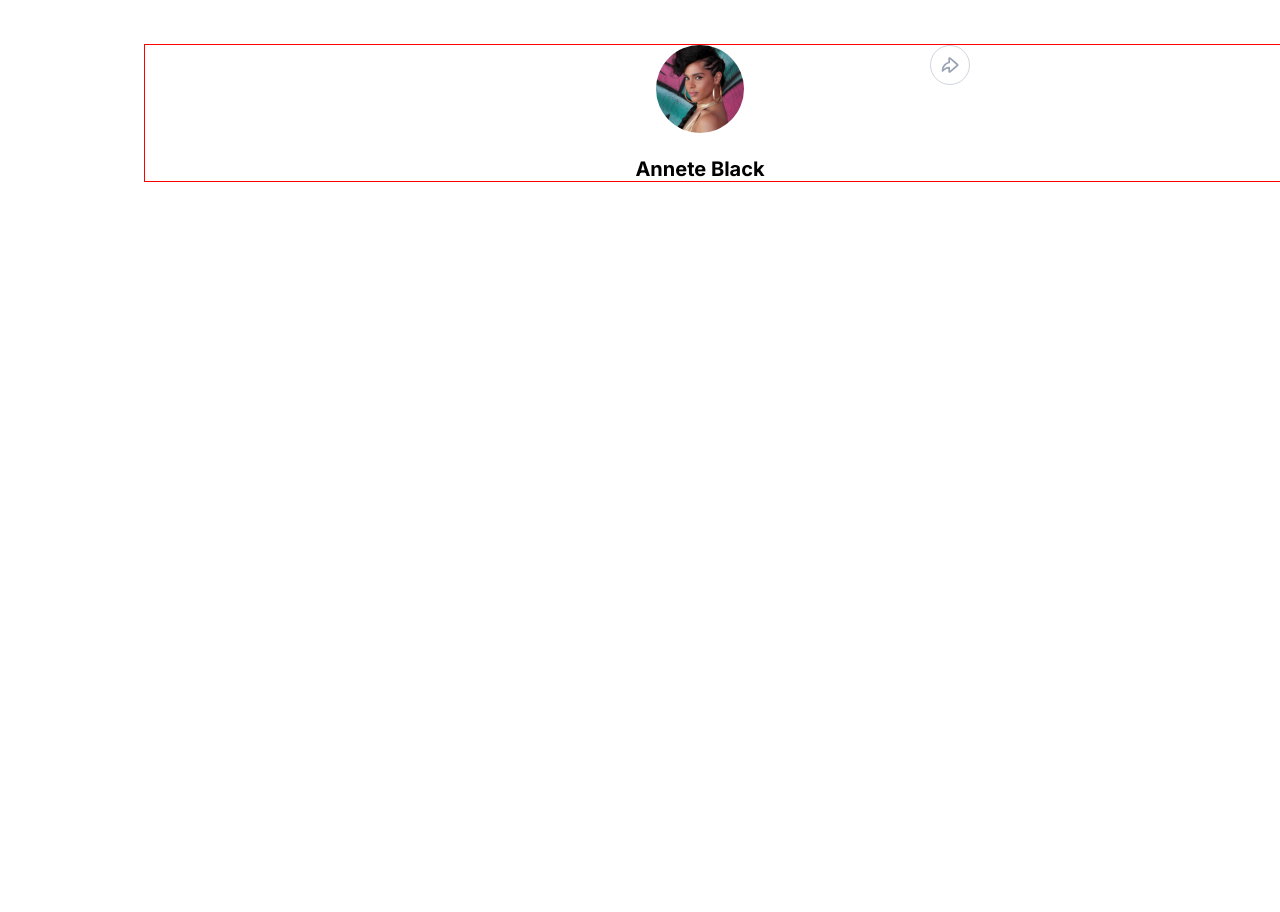
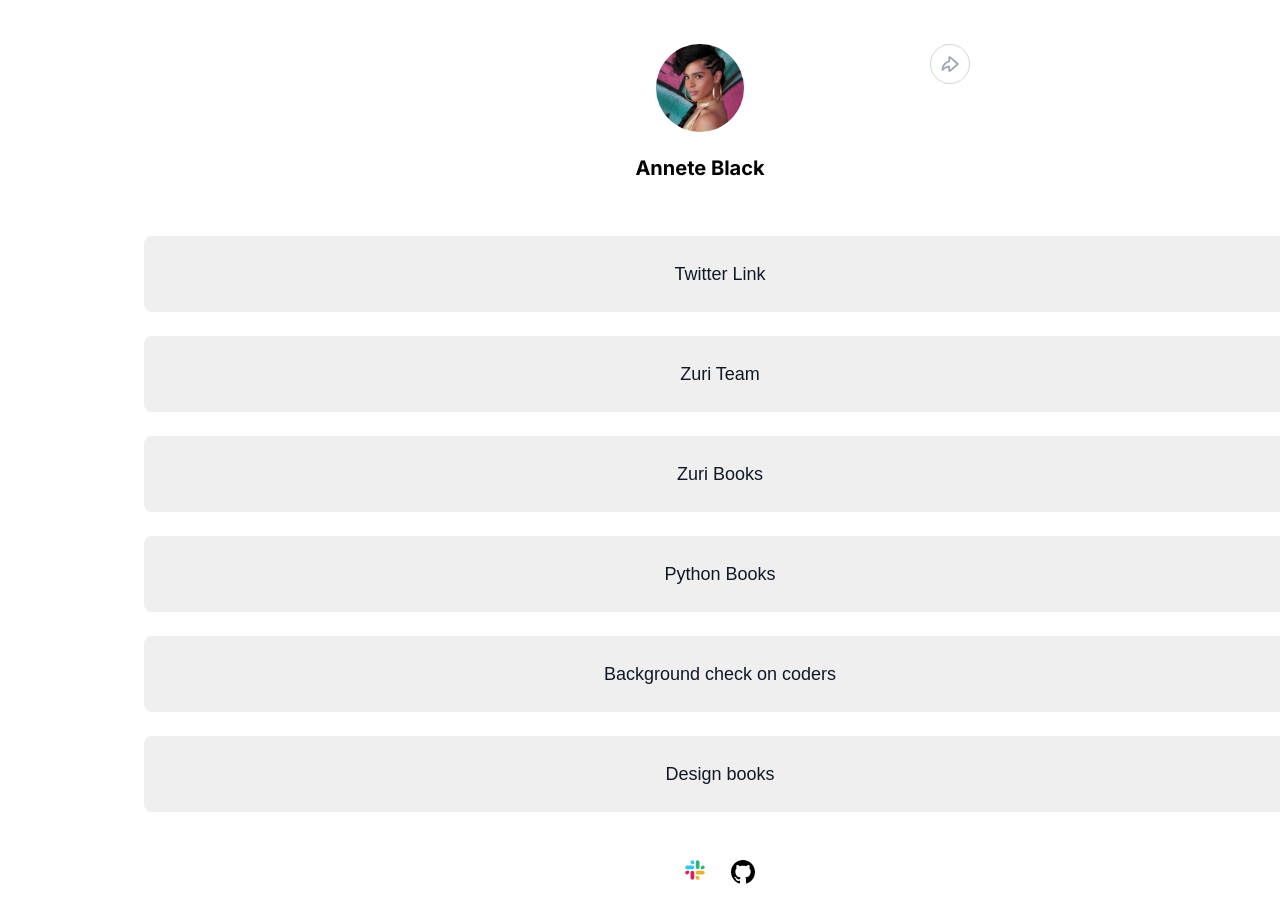
Before and after one commit to antomuangigitau/linktree_example, a React (Create React App) app: page / in a window 1280 px wide. Before the commit the page ends 844 px from the top, so only its background shows below. Built offline with nearby package versions, Linux system fonts and the light colour scheme.

Commit message:
Added a main section

```diff
--- a/src/App.js
+++ b/src/App.js
@@ -1,9 +1,11 @@
 import Header from './components/Header/Header';
+import Main from './components/Main/Main';
 
 function App() {
   return (
     <div className='App'>
       <Header />
+      <Main />
     </div>
   );
 }
--- a/src/components/Header/Header.js
+++ b/src/components/Header/Header.js
@@ -6,7 +6,7 @@ const Header = () => {
     <header className={styles['App__header']}>
       <div className={styles['container']}>
         <div className={styles['header__container']}>
-          <Img id='profile__img'></Img>
+          <Img id='profile__img' />
           <h4 className={styles.name}>Annete Black</h4>
         </div>
         <div className={styles.round}>
--- a/src/components/Header/Header.module.css
+++ b/src/components/Header/Header.module.css
@@ -5,7 +5,7 @@
   align-items: center;
   justify-content: center;
   margin-top: 44px;
-  border: 1px solid red;
+  margin-bottom: 56px;
 }
 .container {
   /* border: 1px solid red; */
--- /dev/null
+++ b/src/components/Main/Main.js
@@ -0,0 +1,30 @@
+import React from 'react';
+import styles from './Main.module.css';
+import { links } from '../../data';
+import { Slack, Github } from '../../icons';
+const Main = () => {
+  return (
+    <main className={styles.main}>
+      {links.map((linkItem) => {
+        const { id, title, link } = linkItem;
+        return (
+          <button className={styles.btn} key={id}>
+            <a className={styles.links} href={link}>
+              {title}
+            </a>
+          </button>
+        );
+      })}
+      <div className={styles['btn__container']}>
+        <a id='slack' href='_'>
+          <Slack />
+        </a>
+        <a id='github' href='_'>
+          <Github />
+        </a>
+      </div>
+    </main>
+  );
+};
+
+export default Main;
--- /dev/null
+++ b/src/components/Main/Main.module.css
@@ -0,0 +1,24 @@
+.btn {
+  width: 1152px;
+  /* display: block; */
+  margin-bottom: 24px;
+  padding: 24px 0;
+  border-radius: 8px;
+}
+.links {
+  font-size: 18px;
+  font-weight: 500;
+  text-align: center;
+  line-height: 28px;
+  color: #101828;
+}
+.btn__container {
+  width: 1152px;
+  display: flex;
+  justify-content: center;
+  gap: 26.25px;
+  padding: 24px 0;
+}
+.btn__container button {
+  background-color: transparent;
+}
--- /dev/null
+++ b/src/data.js
@@ -0,0 +1,32 @@
+export const links = [
+  {
+    id: 1,
+    title: 'Twitter Link',
+    link: 'https://twitter.com/tonymwartial',
+  },
+  {
+    id: 2,
+    title: 'Zuri Team',
+    link: 'https://training.zuri.team/',
+  },
+  {
+    id: 3,
+    title: 'Zuri Books',
+    link: 'http://books.zuri.team',
+  },
+  {
+    id: 4,
+    title: 'Python Books',
+    link: 'https://books.zuri.team/python-for-beginners?ref_id=Antony Mwangi',
+  },
+  {
+    id: 5,
+    title: 'Background check on coders',
+    link: 'https://background.zuri.team',
+  },
+  {
+    id: 6,
+    title: 'Design books',
+    link: 'https://books.zuri.team/design-rules',
+  },
+];
--- a/src/index.css
+++ b/src/index.css
@@ -11,7 +11,13 @@
 html {
   font-family: 'Inter', sans-serif;
 }
-
+a {
+  text-decoration: none;
+}
+button {
+  border: none;
+  outline: none;
+}
 body {
   width: 100%;
   min-height: 100vh;
```
Also changed, not shown: src/icons.js.
